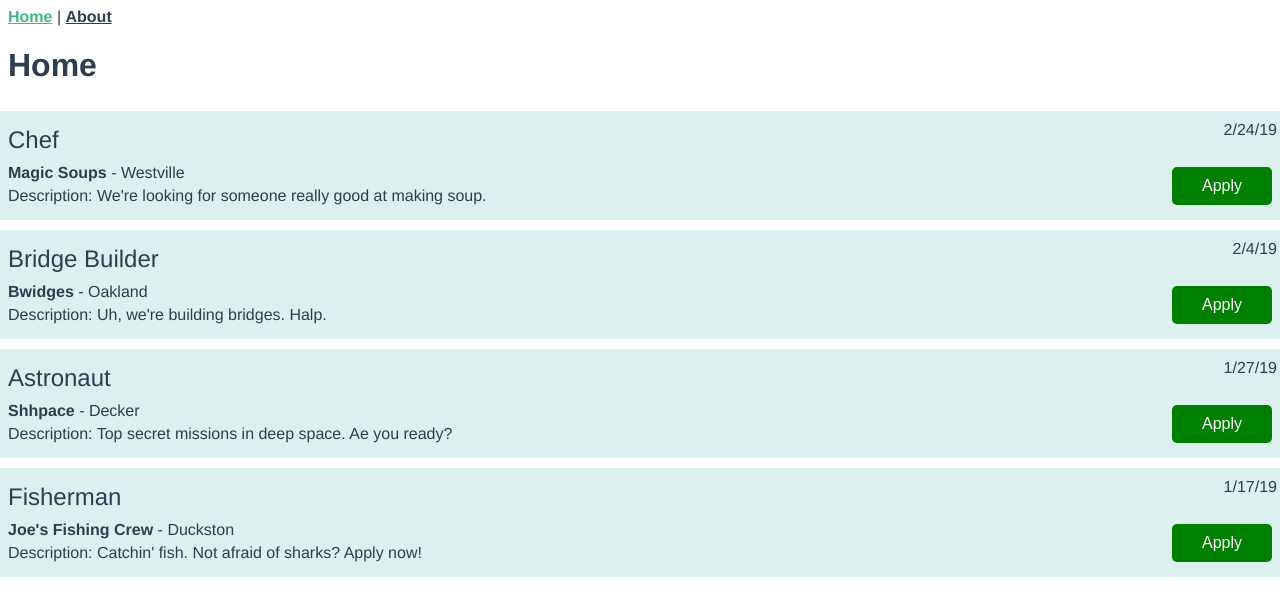
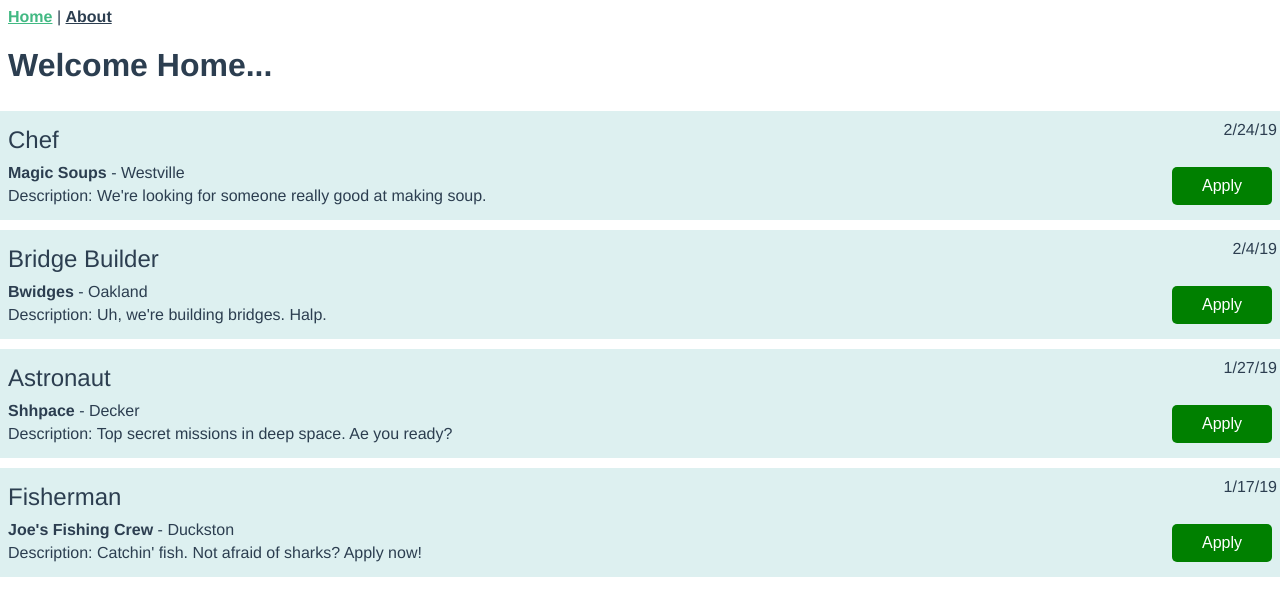
Before and after one commit to WindowDump/umass-cs320-c-lions, a Vue app in the folder frontend/: page / in a window 1280 px wide. Shown: the top 616 px of the page. Built offline with nearby package versions, Linux system fonts and the light colour scheme.

Commit message:
homepage update

```diff
--- a/frontend/src/views/Home.vue
+++ b/frontend/src/views/Home.vue
@@ -1,6 +1,6 @@
 <template>
   <div>
-    <h1>Home</h1>
+    <h1>Welcome Home...</h1>
     <Jobs></Jobs>
   </div>
 </template>
```
Also changed, not shown: 1 other file (tests, documents, lock files or other folders).
